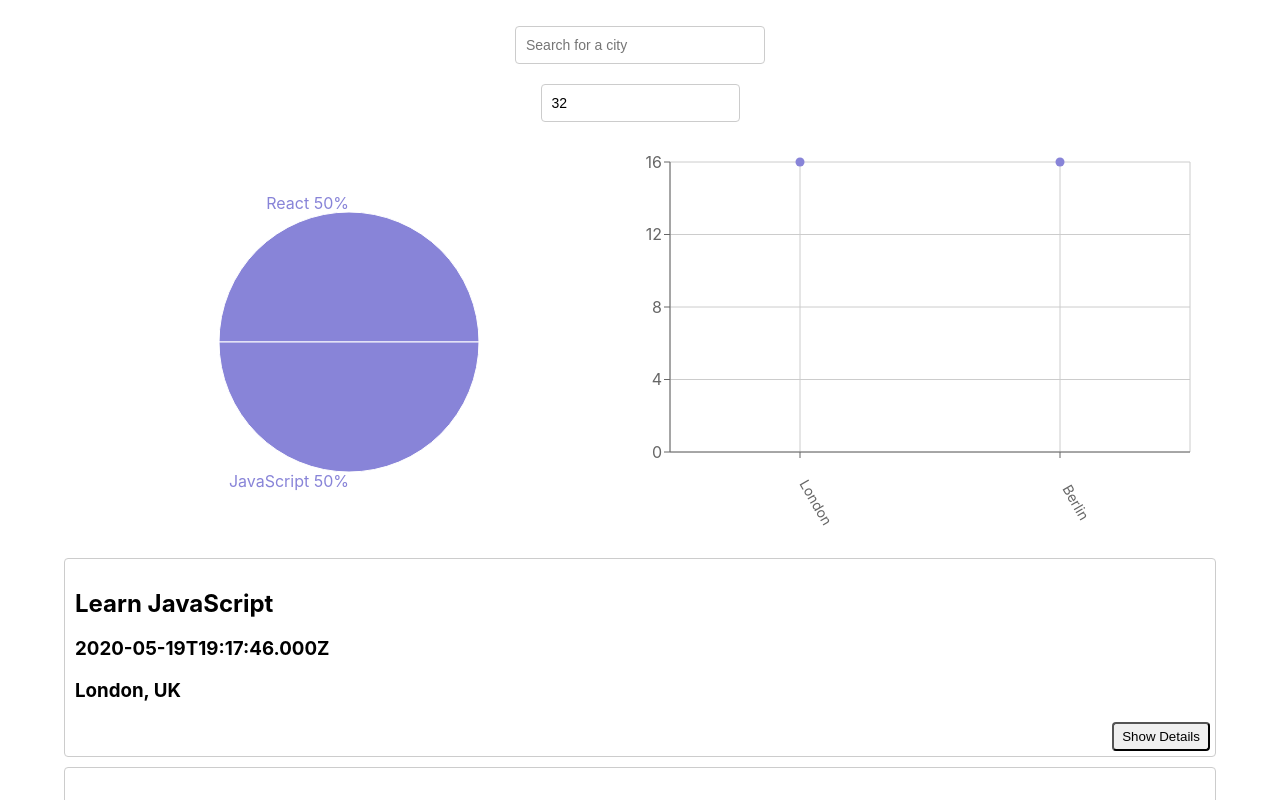
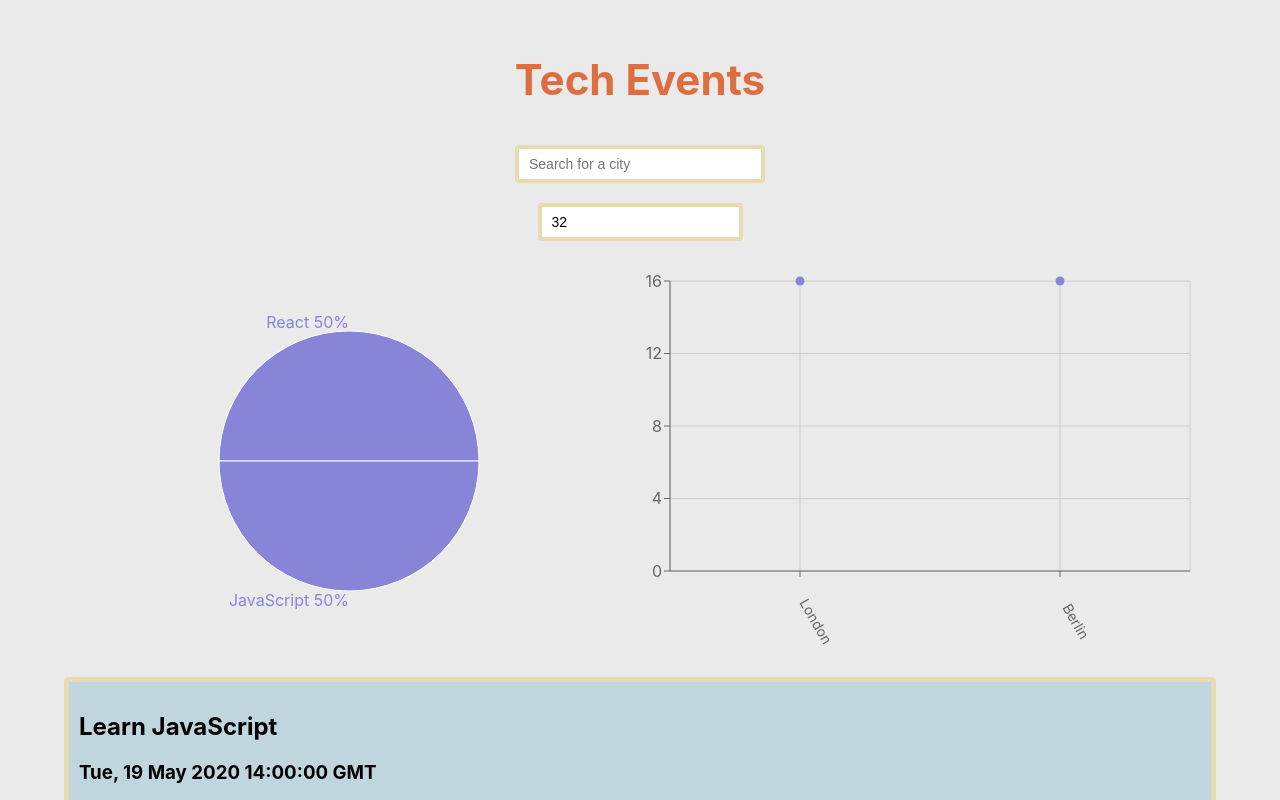
Before and after one commit to uaaron/meet, a React (Create React App) app: page / in a window 1280 px wide. Shown: the top 800 px of the page. Built offline with nearby package versions, Linux system fonts and the light colour scheme; what atatus-spa would draw is missing.

Commit message:
created color palette for App

```diff
--- a/src/App.css
+++ b/src/App.css
@@ -2,6 +2,7 @@
 .App {
   text-align: center;
   padding: 2% 5%;
+  background-color: #EAEAEA;
 }
 
 .App * {
@@ -17,12 +18,18 @@ p {
   margin: 5px 0;
 }
 
+.header {
+  color: #DD6E42;
+  font-size: 42px;
+  margin-bottom: 40px;
+}
+
 input[type='text'],
 input[type='number'] {
   padding: 8px 6px 8px 10px;
   border-radius: 4px;
   outline: none;
-  border: 1px solid #ccc;
+  border: 4px solid #E8DAB2;
   font-size: 14px;
   line-height: 20px;
   align-self: center;
@@ -72,9 +79,10 @@ input[type='number'] {
   padding: 10px 10px 35px;
   margin-bottom: 10px;
   text-align: left;
-  border: 1px solid #ccc;
+  border: 5px solid #E8DAB2;
   border-radius: 4px;
   position: relative;
+  background-color: #C0D6DF;
 }
 
 #show-details {
--- a/src/App.js
+++ b/src/App.js
@@ -38,6 +38,9 @@ function App() {
 
   return (
     <div className="App">
+      <header>
+        <h1 className="header">Tech Events</h1>
+      </header>
       <div className="alerts-container">
         {infoAlert.length ? <InfoAlert text={infoAlert} />
           : null}
--- a/src/components/Event.js
+++ b/src/components/Event.js
@@ -10,7 +10,7 @@ const Event = ({ event }) => {
   return (
     <li className='event'>
       <h2>{event.summary}</h2>
-      <h3>{event.created}</h3>
+      <h3>{new Date(event.start.dateTime).toUTCString()}</h3>
       <h3>{event.location}</h3>
       <button id="show-details" onClick={toggleDetails}>
         {showDetails ? 'Hide Details' : 'Show Details'}
```
